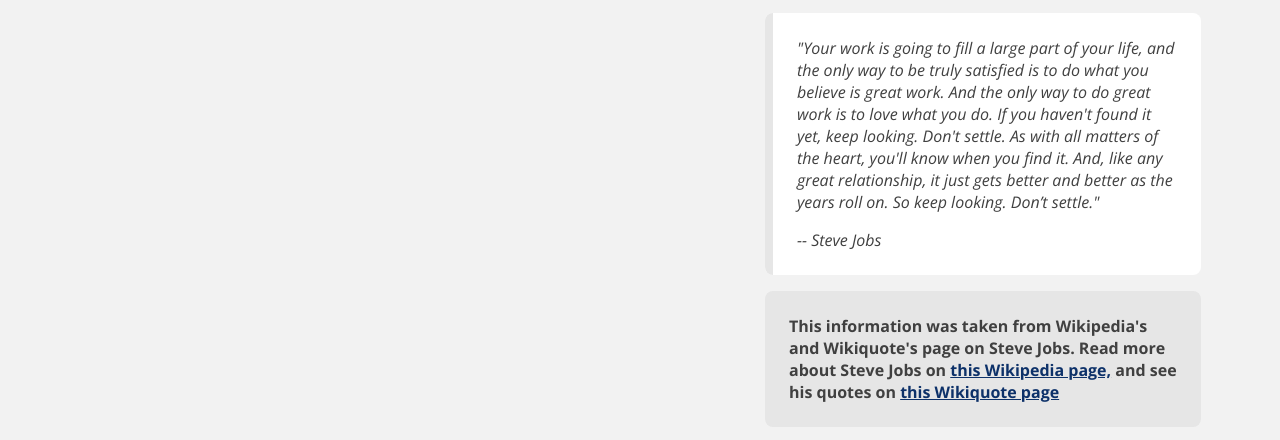
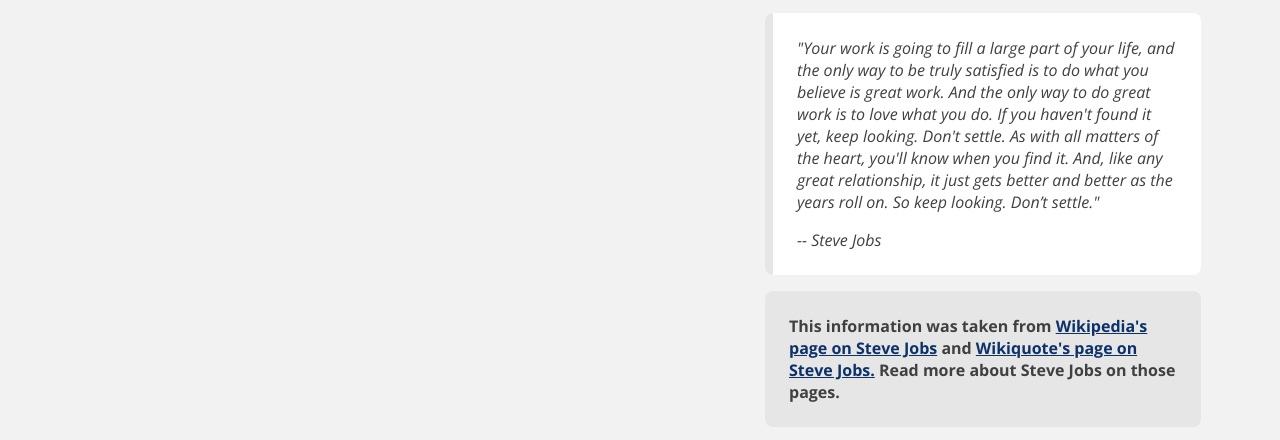
Before and after one commit to Bryan123BG/Bryan-s_FCC-Tribute-Page, a plain HTML site: page index.html in a window 1280 px wide. Shown: the part 582-1022 px from the top of the page. Drawn offline with nearby package versions, Linux system fonts and the light colour scheme.

Commit message:
Improve accessibility
- Move a tag to give more meaningful text to links
- Add alt text for img tag

Sources used:
- Feedback from https://forum.freecodecamp.org/u/Roma
- https://webaim.org/techniques/alttext/#figure

```diff
--- a/index.html
+++ b/index.html
@@ -17,6 +17,7 @@
           <img
             id="image"
             src="https://cdn.pixabay.com/photo/2016/03/11/03/25/steve-jobs-1249665_1280.jpg"
+            alt="An illustration of Steve Jobs by waldryano"
           />
           <figcaption id="img-caption">
             Steve Jobs illustration by
@@ -75,21 +76,21 @@
           <p>-- Steve Jobs</p>
         </blockquote>
         <p id="closing">
-          This information was taken from Wikipedia's and Wikiquote's page on
-          Steve Jobs. Read more about Steve Jobs on
+          This information was taken from
           <a
             id="tribute-link"
             href="https://en.wikipedia.org/wiki/Steve_Jobs"
             target="_blank"
-            >this Wikipedia page,</a
+            >Wikipedia's page on Steve Jobs</a
           >
-          and see his quotes on
+          and
           <a
             id="tribute-quote-link"
             href="https://en.wikiquote.org/wiki/Steve_Jobs"
             target="_blank"
-            >this Wikiquote page</a
+            >Wikiquote's page on Steve Jobs.</a
           >
+          Read more about Steve Jobs on those pages.
         </p>
       </div>
     </main>
```
